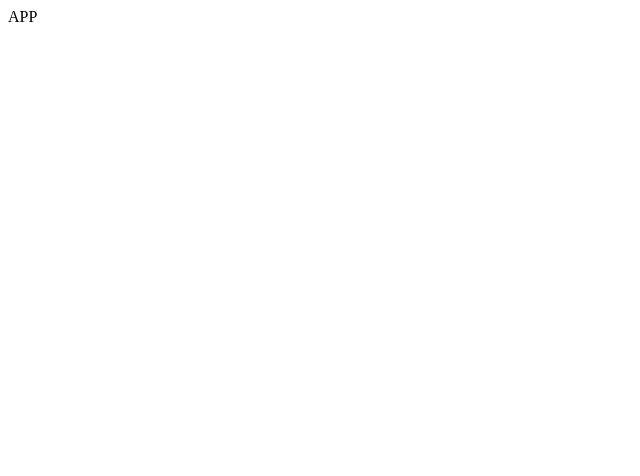
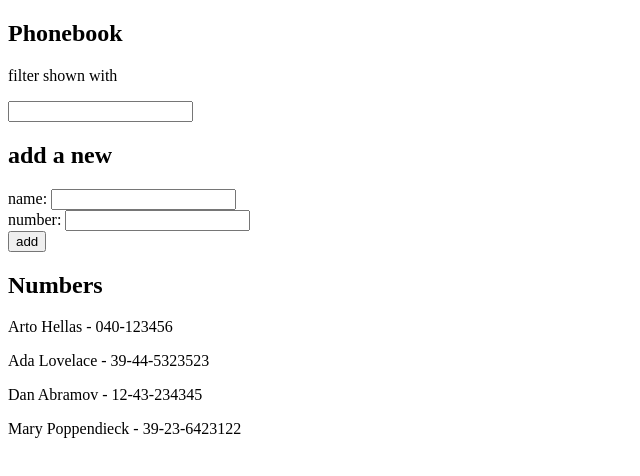
Before and after one commit to pdd1996/part2, a React (Create React App) app: page / in a window 1280 px wide. Shown: the top 476 px of the page, without its empty margins (0-640 px from the left). Built offline with nearby package versions, Linux system fonts and the light colour scheme.

Commit message:
新增 - 通讯录

```diff
--- a/src/App.js
+++ b/src/App.js
@@ -1,9 +1,72 @@
-function App() {
+import { useState } from 'react'
+import Filter from "./conponents/Filter";
+import PersonForm from "./conponents/PersonForm";
+import Persons from "./conponents/Persons";
+
+const App = () => {
+  const [persons, setPersons] = useState([
+    { name: 'Arto Hellas', phone: '040-123456', id: 1 },
+    { name: 'Ada Lovelace', phone: '39-44-5323523', id: 2 },
+    { name: 'Dan Abramov', phone: '12-43-234345', id: 3 },
+    { name: 'Mary Poppendieck', phone: '39-23-6423122', id: 4 }
+  ])
+  const [newName, setNewName] = useState('')
+  const [phone, setPhone] = useState('')
+  const [filterName, setFilterName] = useState('')
+  const [personList, setPersonList] = useState([])
+
+  const handleChange = (e) => {
+    setNewName(e.target.value)
+  }
+
+  const handleChangeToPhone = (e) => {
+    setPhone(e.target.value)
+  }
+
+  const addPerson = (e) => {
+    e.preventDefault()
+    const isExist = persons.some(person => {
+      if (person.name === newName) {
+        alert(`${newName} is already added to phonebook`)
+        return true;
+      }
+      return false
+    })
+
+    if(!isExist) {
+      setPersons(persons.concat({
+        name: newName,
+        phone,
+        id: persons.length + 1
+      }))
+      setNewName('')
+      setPhone('')
+    }
+  }
+
+  const toggleName = (e) => {
+    setFilterName(e.target.value)
+    const personList = persons.filter(person => {
+      // 都转成大写或者小写
+      return person.name.toUpperCase().match(e.target.value.toUpperCase())
+      }
+    )
+    setPersonList(personList)
+  }
+
   return (
-    <div className="App">
-      APP
+    <div>
+      <h2>Phonebook</h2>
+      <div>
+        <p>filter shown with</p>
+        <Filter value={filterName} onChange={toggleName} list={personList} />
+      </div>
+      <h2>add a new</h2>
+      <PersonForm onSubmit={addPerson} toggleName={handleChange} toggleNumber={handleChangeToPhone} name={newName} number={phone} />
+      <h2>Numbers</h2>
+      <Persons values={persons} />
     </div>
-  );
+  )
 }
 
-export default App;
+export default App
--- /dev/null
+++ b/src/conponents/Filter.js
@@ -0,0 +1,15 @@
+const Filter = (props) => {
+  const {value, onChange, list} = props
+  return (
+    <>
+      <input value={value} onChange={onChange} />
+      <div>
+        {
+          list.map(person => <p key={person.id}>{person.name}</p>)
+        }
+      </div>
+    </>
+  )
+}
+
+export default Filter
--- /dev/null
+++ b/src/conponents/PersonForm.js
@@ -0,0 +1,18 @@
+const PersonForm = (props) => {
+  const { onSubmit,name ,number ,toggleName ,toggleNumber } = props
+  return (
+    <form onSubmit={onSubmit}>
+      <div>
+        name: <input value={name} onChange={toggleName} />
+      </div>
+      <div>
+        number: <input value={number} onChange={toggleNumber} />
+      </div>
+      <div>
+        <button type="submit" >add</button>
+      </div>
+    </form>
+  )
+}
+
+export default PersonForm
--- /dev/null
+++ b/src/conponents/Persons.js
@@ -0,0 +1,11 @@
+const Persons = ({values}) => {
+  return (
+    <>
+      {
+        values.map(person => <p key={person.id}>{person.name} - {person.phone}</p>)
+      }
+    </>
+  )
+}
+
+export default Persons;
```
